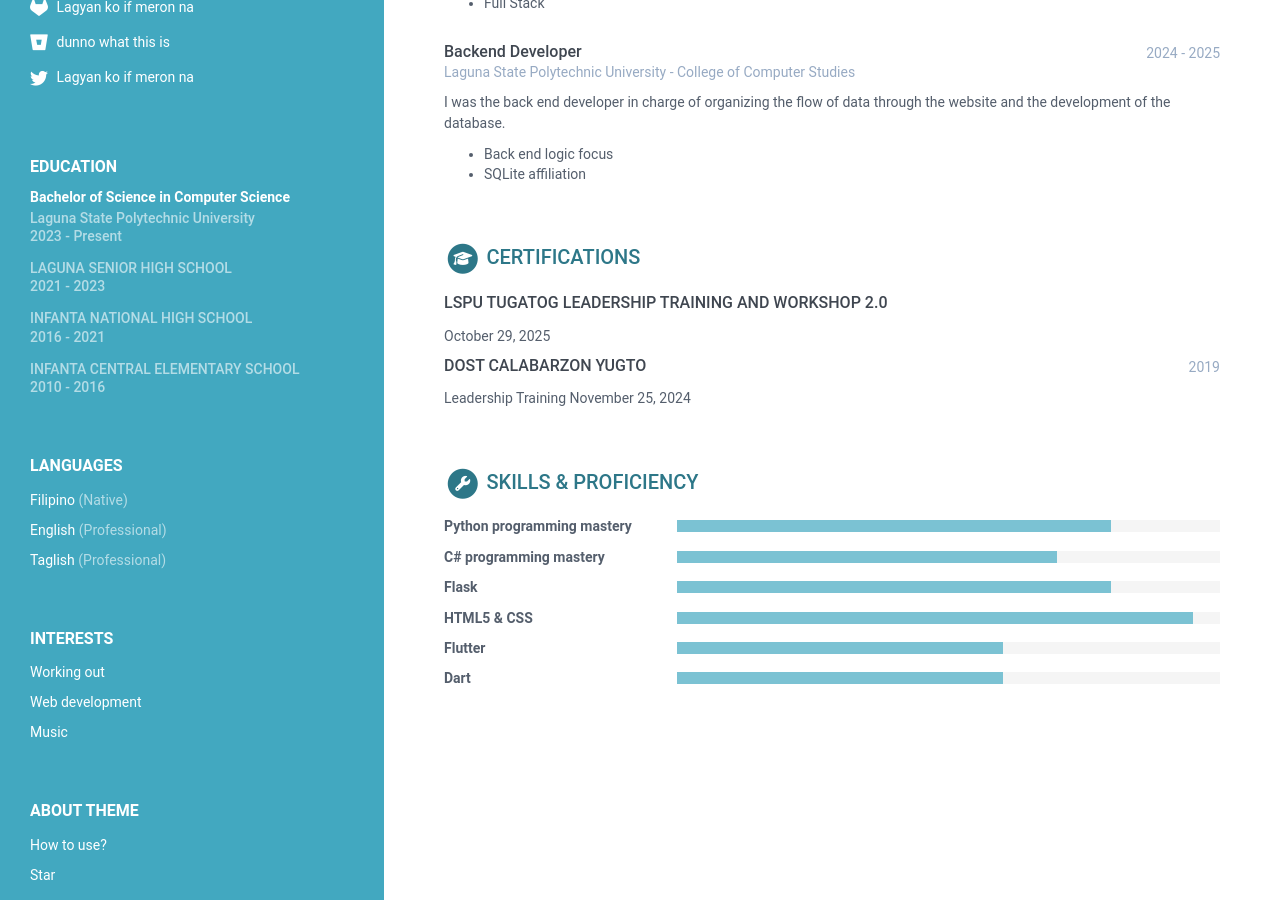
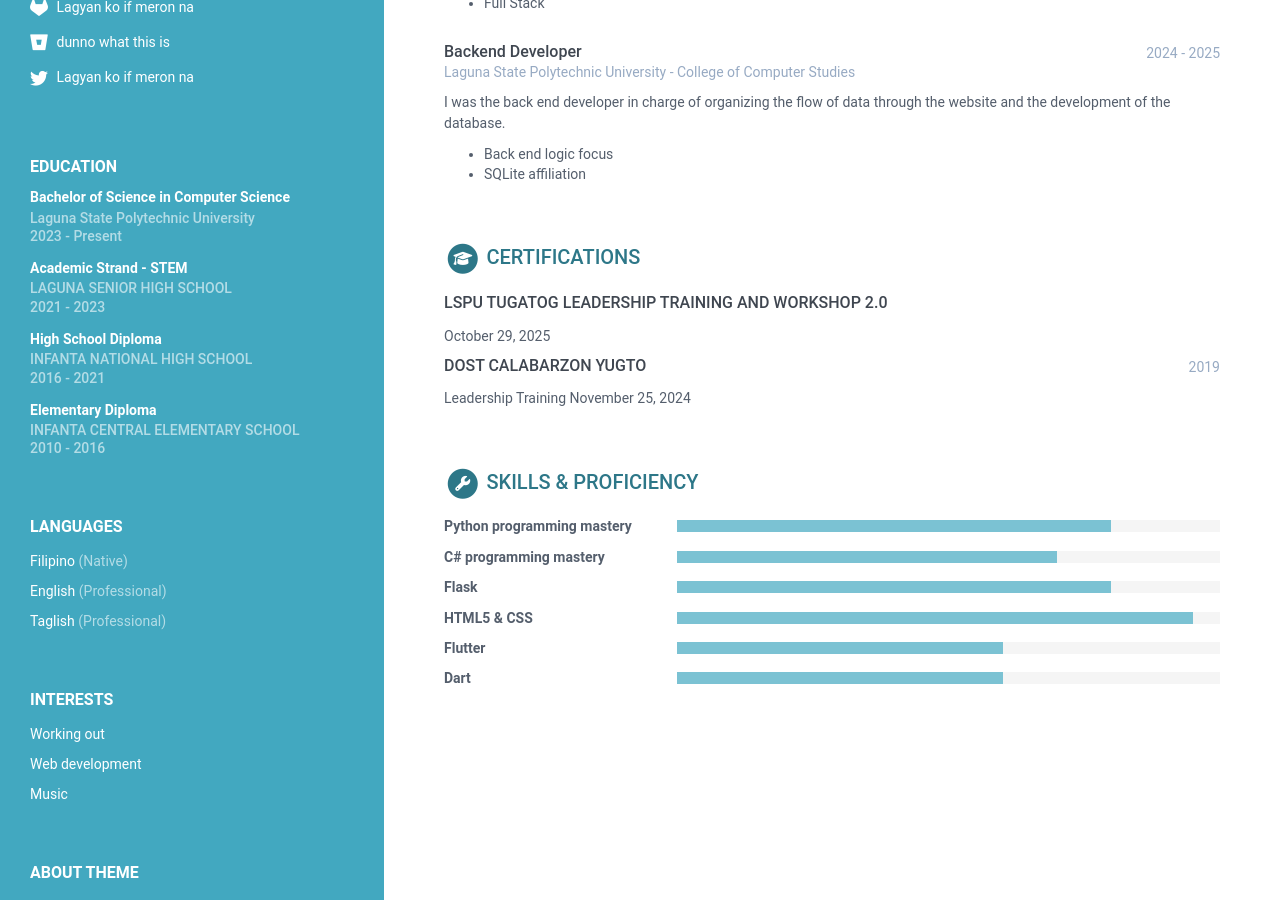
Before and after one commit to 0ced0/CSST-101-3A-AY-2025-2026, a Jekyll site: the page built from print.html, in a window 1280 px wide and 900 px high, scrolled down 516 px. Built offline with Jekyll 4.4.1, drawn with Linux system fonts in a browser that asks for light colours; nearby versions of some CDN libraries; library files that are not in the unit come from our copies.

Commit message:
Update data.yml

```diff
--- a/_data/data.yml
+++ b/_data/data.yml
@@ -83,14 +83,14 @@ education:
         - LSPU - SCC DOST-SEI Scholar’s Guild Active Member
         - DOST SCHOLAR
 
-  - degree:
+  - degree: Academic Strand - STEM
     university: LAGUNA SENIOR HIGH SCHOOL
     time: 2021 - 2023
     details: |
         - Consistent Honor Student
         - Graduated with Honors
 
-  - degree:
+  - degree: High School Diploma
     university: INFANTA NATIONAL HIGH SCHOOL
     time: 2016 - 2021
     details: |
@@ -98,7 +98,7 @@ education:
         - English Club Secretary
         - Graduated with Honors
 
-  - degree:
+  - degree: Elementary Diploma
     university: INFANTA CENTRAL ELEMENTARY SCHOOL
     time: 2010 - 2016
     details: |
```
